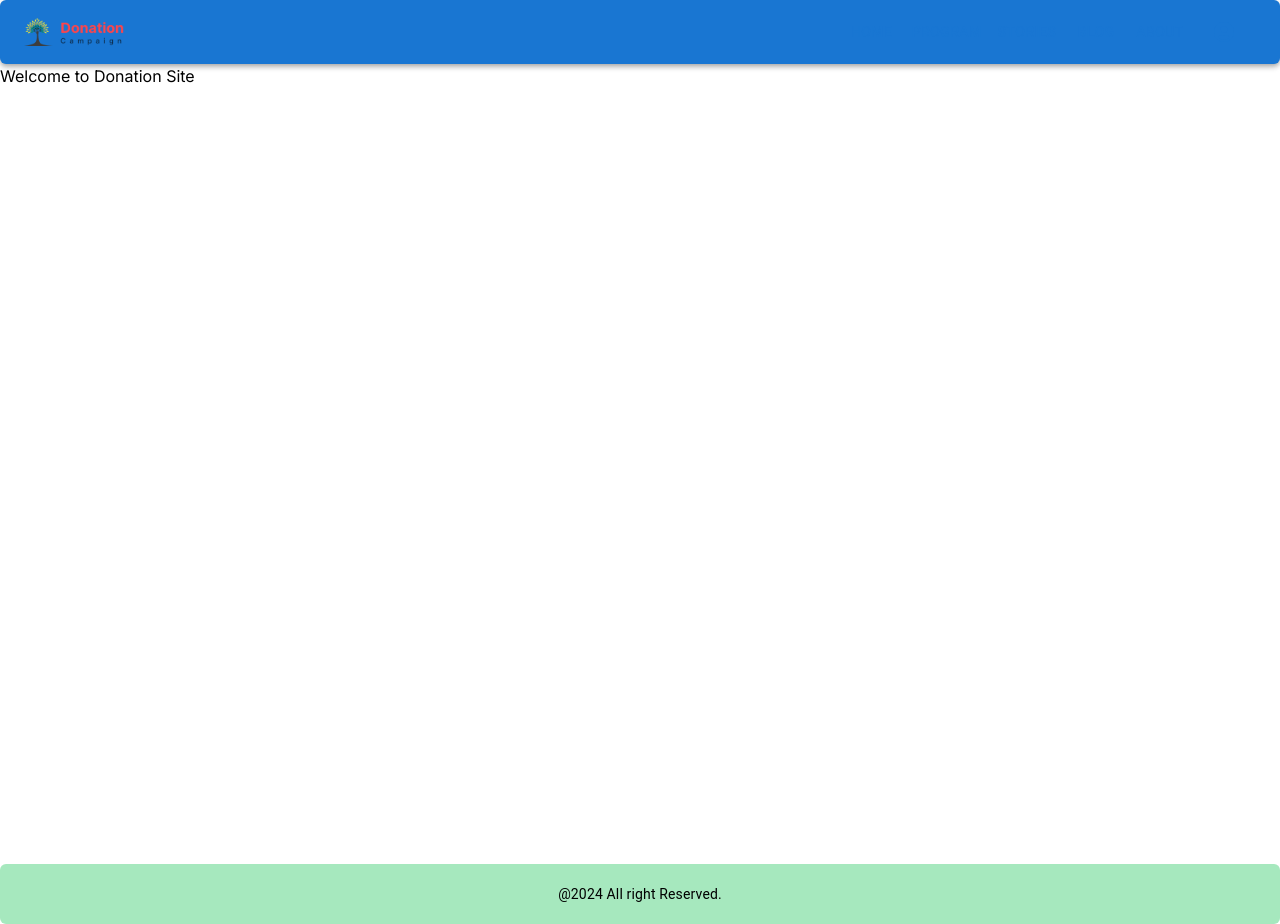
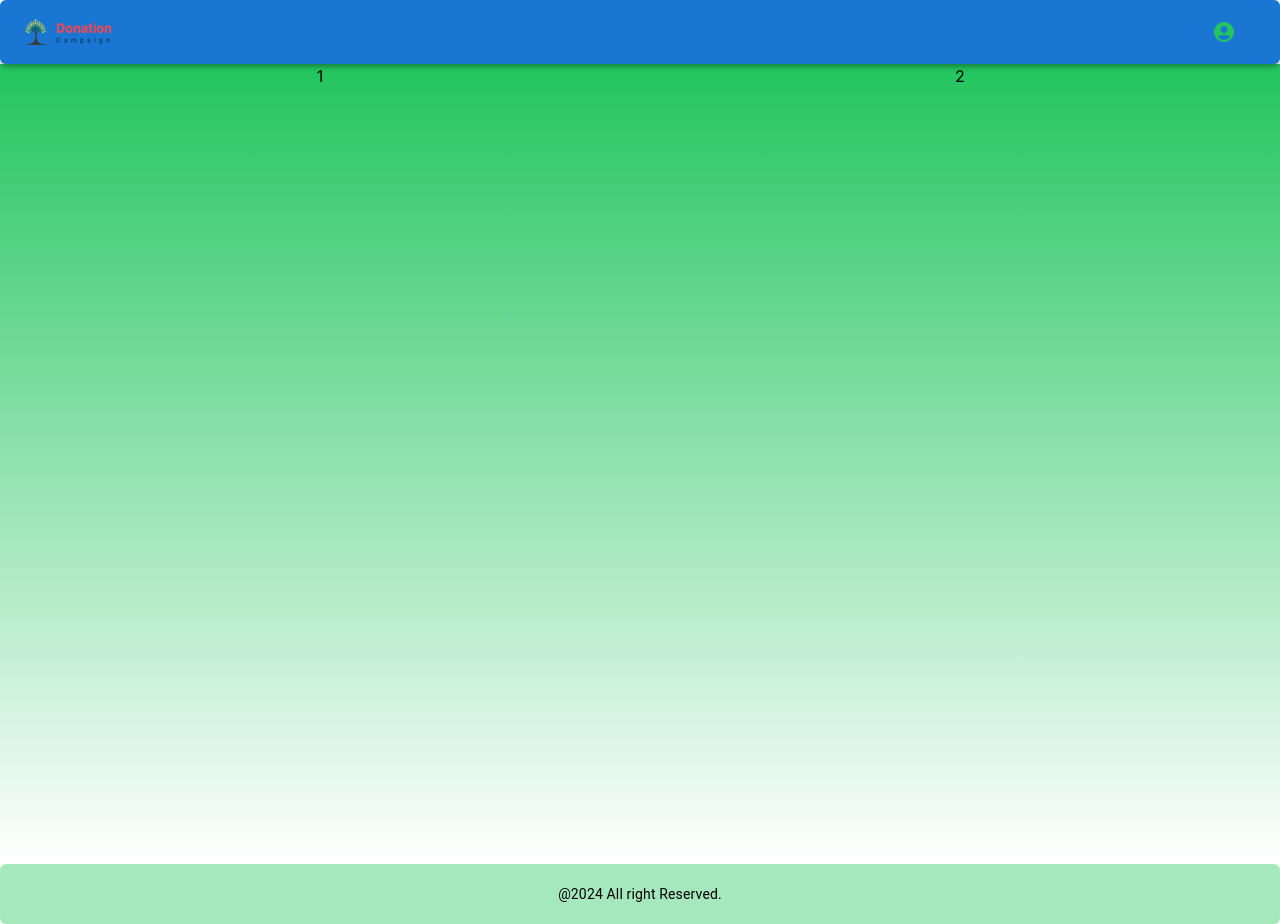
Before and after one commit to bulbulahammed/Donation_Client, a Next.js app: page / in a window 1280 px wide. Built offline with nearby package versions, Linux system fonts and the light colour scheme.

Commit message:
UI update

```diff
--- a/src/app/page.js
+++ b/src/app/page.js
@@ -1,10 +1,9 @@
+import Banner from "@/components/ui/Banner";
 
 export default function Home() {
   return (
-      <>
-        <div>
-          <h1>Welcome to Donation Site</h1>
-        </div>
-      </>
+      <div className="bg-gradient-to-b from-green-500 to-transparent min-h-screen">
+        <Banner/>
+      </div>
   );
 }
--- a/src/components/shared/Navbar.js
+++ b/src/components/shared/Navbar.js
@@ -39,7 +39,9 @@ const  Navbar = () => {
         <AppBar position="sticky" className="bg-green-900 rounded-md bg-clip-padding backdrop-filter backdrop-blur-sm bg-opacity-20">
             <Container maxWidth="xl">
                 <Toolbar disableGutters>
-                    <Image src={logo} width={100} height={100} alt="Logo" />
+                    <Link href="/">
+                        <Image src={logo} width={100} height={100} alt="Logo" />
+                    </Link>
                 <Box className="w-full text-right">
                     {navItems.map((item) => (
                         <Link key={item} href={item.pathname}>
--- /dev/null
+++ b/src/components/ui/Banner.js
@@ -0,0 +1,11 @@
+
+const Banner = () => {
+    return (
+        <div className="grid grid-cols-2 text-center">
+            <div>1</div>
+            <div>2</div>
+        </div>
+    );
+};
+
+export default Banner;
--- a/src/components/ui/ProfileMenu.js
+++ b/src/components/ui/ProfileMenu.js
@@ -19,7 +19,7 @@ const ProfileMenu = () => {
     return (
         <div>
             <Button onClick={handleOpen}>
-                <AccountCircleIcon/>
+                <AccountCircleIcon className="text-green-500"/>
             </Button>
             <Modal
                 open={open}
```
